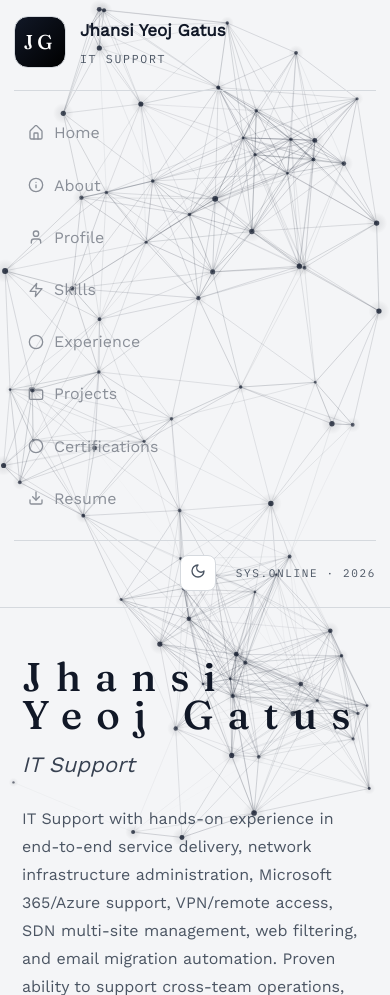
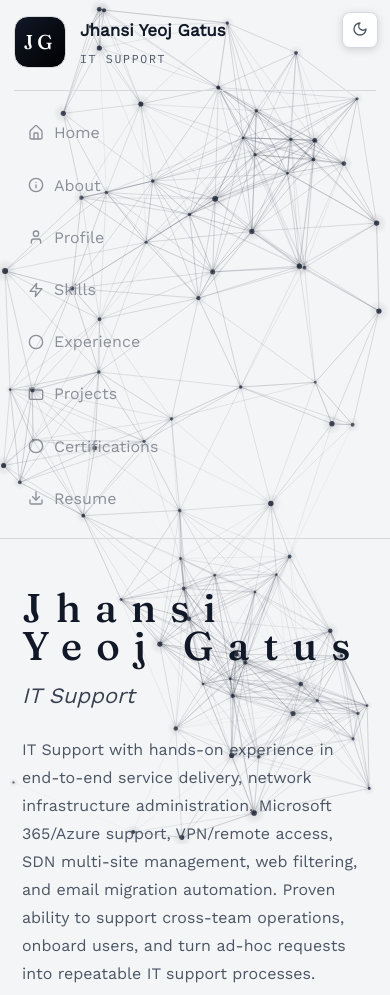
Before and after one commit to eazyboytt/Portfolio, a Flask app: page / in a window 390 px wide. Shown: the top 995 px of the page. Run offline with Flask 3, Linux system fonts and the light colour scheme.

Commit message:
Move theme toggle to fixed top-right on mobile

```diff
--- a/static/css/style.css
+++ b/static/css/style.css
@@ -460,6 +460,24 @@ h1, h2, h3, .display { font-weight: 400; }
 /* Mobile Responsive */
 @media (max-width: 900px) {
   .sidebar { position: relative; width: 100%; bottom: auto; border-right: none; border-bottom: 1px solid var(--color-border); padding: 16px 14px; }
+  .sidebar-footer {
+    position: fixed;
+    top: 12px;
+    right: 12px;
+    margin: 0;
+    padding: 0;
+    border: none;
+    background: none;
+    z-index: 50;
+  }
+  .sidebar-footer .pulse,
+  .sidebar-footer > span:not(.theme-toggle):not(.icon-slot) {
+    display: none;
+  }
+  .theme-toggle {
+    margin-left: 0;
+    box-shadow: 0 2px 8px rgba(0,0,0,0.15);
+  }
   .main { margin-left: 0; padding: 22px; }
   .hero h1 { font-size: 40px; }
   .u-grid-2col, .skills-grid, .projects-grid { grid-template-columns: 1fr; }
```
Also changed, not shown: docs/static/css/style.css (+18 -0 lines), 1 other file.
